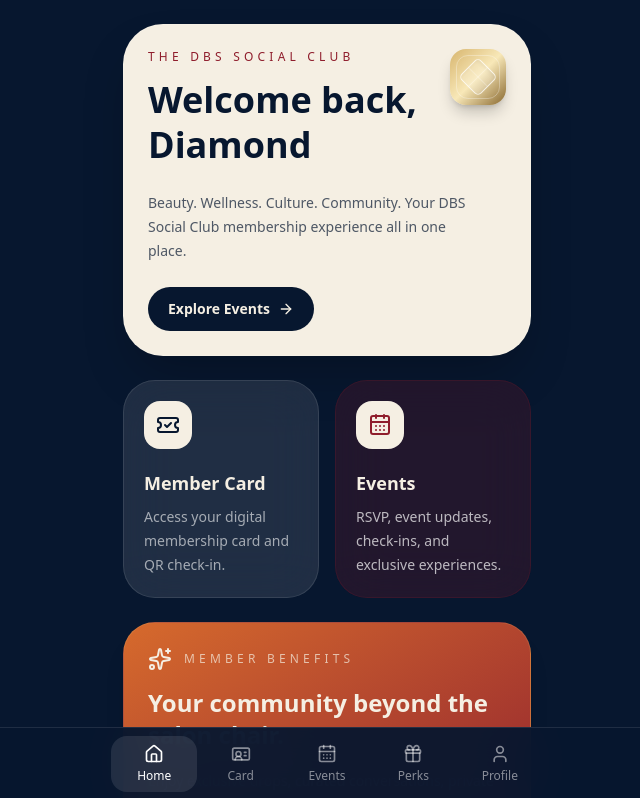
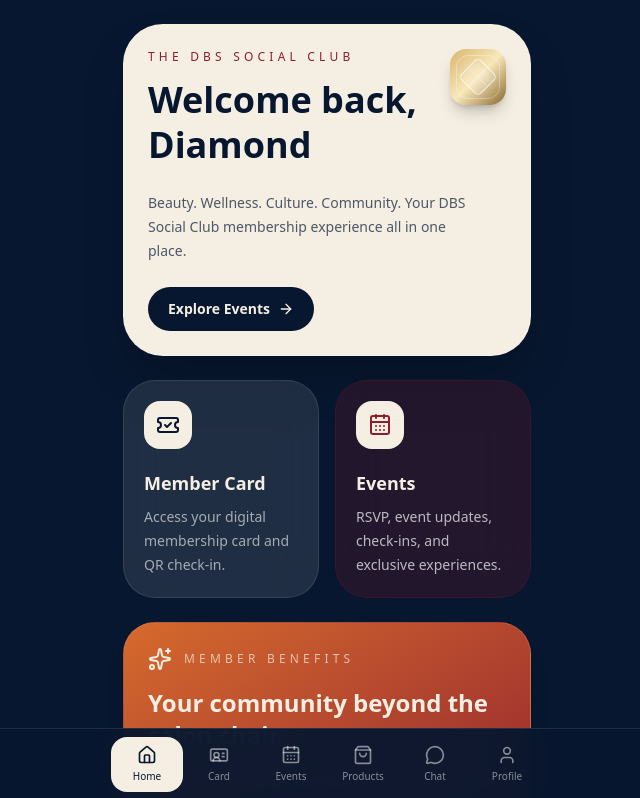
Before and after one commit to diamondbeautysolutions/thedbssocialclub, a Next.js app: page /app in a window 1280 px wide. Shown: the top 798 px of the page, without its empty margins (313-953 px from the left). Built offline with nearby package versions, Linux system fonts and the light colour scheme.

Commit message:
Add digital products and info chat tabs

```diff
--- a/components/app-bottom-nav.tsx
+++ b/components/app-bottom-nav.tsx
@@ -1,14 +1,15 @@
 "use client";
 
 import Link from "next/link";
-import { CalendarDays, Gift, Home, IdCard, User } from "lucide-react";
+import { CalendarDays, Home, IdCard, MessageCircle, ShoppingBag, User } from "lucide-react";
 import { usePathname } from "next/navigation";
 
 const navItems = [
   { label: "Home", href: "/app", icon: Home },
   { label: "Card", href: "/app/member-card", icon: IdCard },
   { label: "Events", href: "/app/events", icon: CalendarDays },
-  { label: "Perks", href: "/app/perks", icon: Gift },
+  { label: "Products", href: "/app/digital-products", icon: ShoppingBag },
+  { label: "Chat", href: "/app/info-chat", icon: MessageCircle },
   { label: "Profile", href: "/app/profile", icon: User }
 ];
 
@@ -17,7 +18,7 @@
 
   return (
     <nav className="fixed bottom-0 left-0 right-0 z-50 border-t border-white/10 bg-[#07172f]/95 backdrop-blur-xl">
-      <div className="mx-auto grid max-w-md grid-cols-5 px-2 py-2">
+      <div className="mx-auto grid max-w-md grid-cols-6 px-2 py-2">
         {navItems.map((item) => {
           const Icon = item.icon;
           const isActive = pathname === item.href;
@@ -26,9 +27,9 @@
             <Link
               key={item.href}
               href={item.href}
-              className={`flex flex-col items-center justify-center rounded-2xl px-2 py-2 text-xs transition ${
+              className={`flex flex-col items-center justify-center rounded-2xl px-1 py-2 text-[10px] transition ${
                 isActive
-                  ? "bg-white/10 text-white"
+                  ? "bg-[#f5efe3] text-[#07172f]"
                   : "text-white/50 hover:text-white"
               }`}
             >
```
